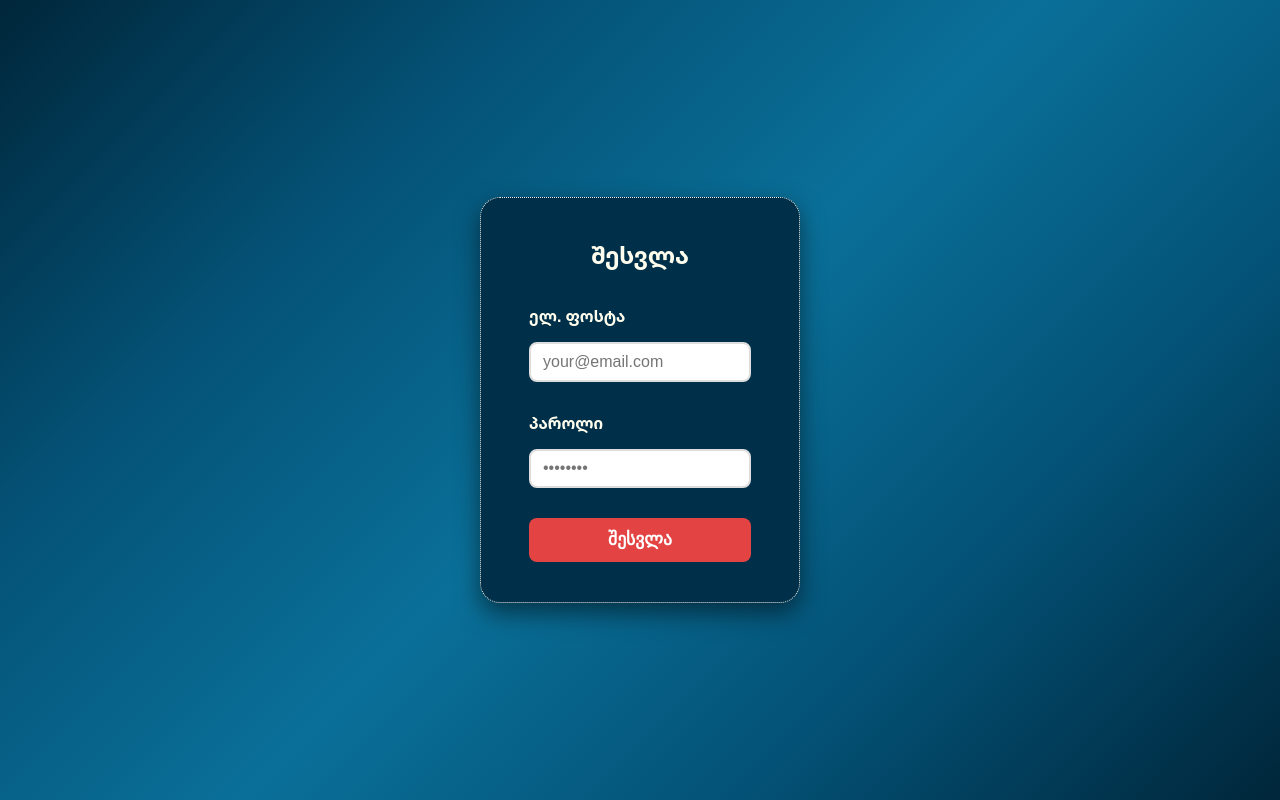
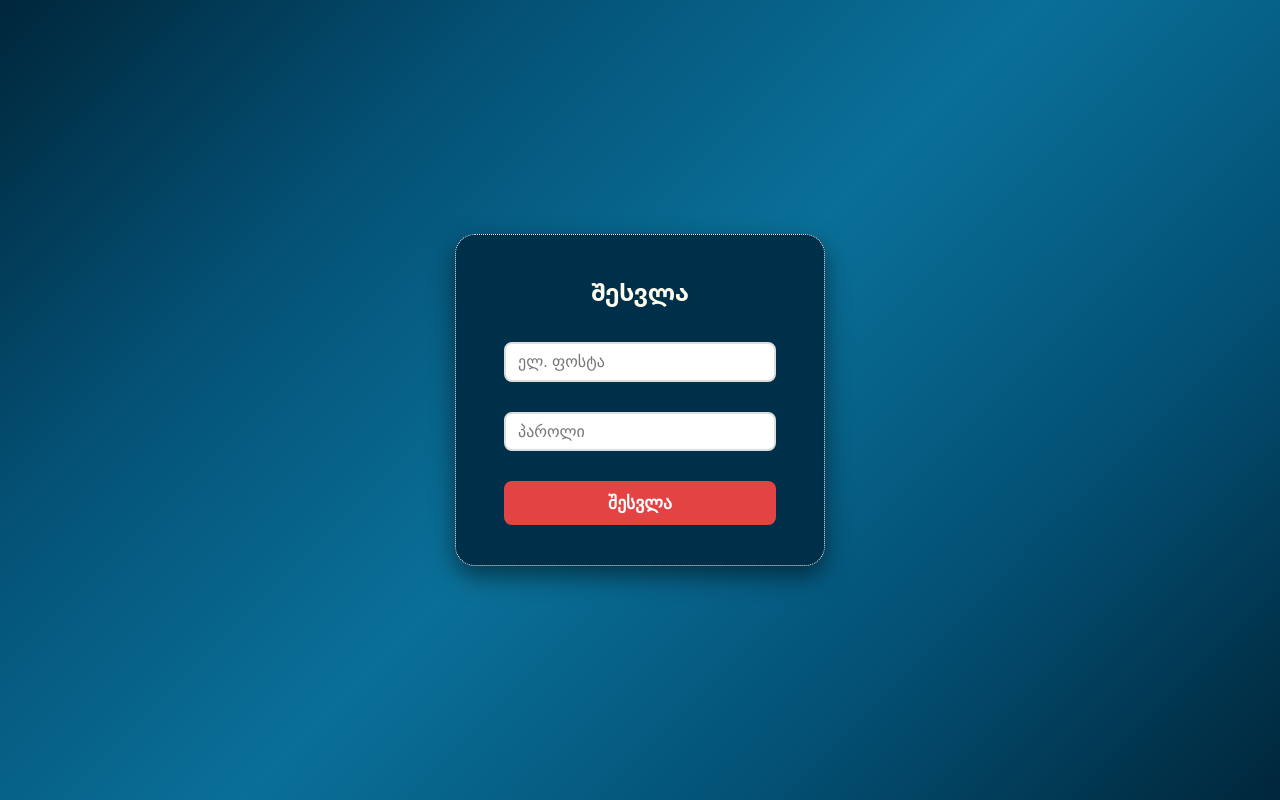
Before and after one commit to kvara11/vue-app, a Vue app: page / in a window 1280 px wide. Built offline with nearby package versions, Linux system fonts and the light colour scheme.

Commit message:
improve user state, style improves

```diff
--- a/src/App.vue
+++ b/src/App.vue
@@ -1,7 +1,7 @@
 <template>
   <main>
     <Login v-if="!isLoggedIn" />
-    <MainLayout v-else :username="user?.username" />
+    <MainLayout v-else />
   </main>
 </template>
 
@@ -13,11 +13,11 @@ import authService from './services/authService'
 import Login from './components/Login.vue'
 import MainLayout from './components/MainLayout.vue'
 
-const { user } = authService();
-console.log(user.value);
+
+const { user, initUser } = authService();
+initUser();
 
 const isLoggedIn = computed(() => user.value);
-
 
 
 if (isLoggedIn) {
--- a/src/components/EditableTable.vue
+++ b/src/components/EditableTable.vue
@@ -6,8 +6,8 @@
         <h3 v-if="props.mode === 'edit'">რედაქტირება</h3>
         <h3 v-if="props.mode === 'view'">ნახვა</h3>
 
-        <button v-if="props.mode !== 'add'" class="close-btn" @click="emit('cancel')">
-            <i class="fa fa-xmark"></i>
+        <button v-if="props.mode !== 'add'" class="action-btn" @click="emit('cancel')">
+            <i class="fa fa-times" aria-hidden="true"></i>
         </button>
     </div>
 
@@ -110,7 +110,7 @@ function handleSubmit() {
             id: Math.random().toString(16).slice(2, 6),
             name: rowData.name,
             createdAt: moment().format('YYYY-MM-DD HH:ss'),
-            createdBy: user.value?.username,
+            createdBy: user.value?.username || '',
             type: rowData.type,
             status: 'აქტიური'
         };
@@ -134,6 +134,15 @@ function handleSubmit() {
 
 
 <style scoped>
+.action-btn {
+  padding: 6px 12px;
+  border: 1px solid rgb(192, 191, 191);
+  border-radius: 4px;
+  cursor: pointer;
+  font-size: 1em;
+  color: #313131;
+  background-color: #ebeaea;
+}
 
 .header {
     display: flex;
@@ -225,7 +234,8 @@ input {
 }
 
 /* ღილაკის სტილები */
-button {
+.submit {
+    margin-left: auto;
     align-items: center;
     appearance: none;
     background-image: var(--bg-login);
@@ -249,16 +259,16 @@ button {
     font-weight: 600;
 }
 
-button:focus {
+.submit:focus {
     box-shadow: #045175 0 0 0 1.5px inset, rgba(45, 35, 66, .4) 0 2px 4px, rgba(45, 35, 66, .3) 0 7px 13px -3px, #3c4fe0 0 -3px 0 inset;
 }
 
-button:hover {
+.submit:hover {
     box-shadow: rgba(45, 35, 66, .4) 0 4px 8px, rgba(45, 35, 66, .3) 0 7px 13px -3px, #035074 0 -3px 0 inset;
     transform: translateY(-2px);
 }
 
-button:active {
+.submit:active {
     box-shadow: #00263a 0 3px 7px inset;
     transform: translateY(2px);
 }
--- a/src/components/Header.vue
+++ b/src/components/Header.vue
@@ -9,7 +9,7 @@
                 <i class="fa fa-circle" aria-hidden="true"></i>
                 <span class="time">{{ time }}</span>
             </span>
-            <span class="username"><i>{{ props.username }}</i></span>
+            <span class="username"><i>{{ user?.firstName }} {{ user?.lastName }}</i></span>
             <button class="logout-button" @click="logout"><i class="fa fa-sign-out" aria-hidden="true"></i><strong> გამოსვლა</strong></button>
         </div>
     </header>
@@ -22,11 +22,6 @@ import { ref, onMounted, onUnmounted } from 'vue';
 import moment from 'moment';
 import authService  from '../services/authService';
 
-const props = defineProps<{
-    username: {
-        type: string,
-    }
-}>();
 
 let time = ref(moment().format('HH:mm'));
 
@@ -40,7 +35,7 @@ onMounted(() => {
     });
 })
 
-const { logout } = authService();
+const { user, logout } = authService();
 
 </script>
 
--- a/src/components/Login.vue
+++ b/src/components/Login.vue
@@ -3,13 +3,9 @@
         <form @submit.prevent="handleLogin" class="login-form" novalidate>
             <h2>შესვლა</h2>
 
-            <label for="email">ელ. ფოსტა</label>
-            <input id="email" type="email" v-model="username" placeholder="your@email.com" required
-                autocomplete="username" />
+            <input id="email" type="email" v-model="username" placeholder="ელ. ფოსტა" required/>
 
-            <label for="password">პაროლი</label>
-            <input id="password" type="password" v-model="password" placeholder="••••••••" required
-                autocomplete="current-password" minlength="6" />
+            <input id="password" type="password" v-model="password" placeholder="პაროლი" required minlength="4" />
 
             <button type="submit">შესვლა</button>
 
@@ -35,6 +31,21 @@ const error = ref<string | null>(null);
 function handleLogin(): void {
 
     error.value = null
+
+    if (!username.value.trim()) {
+        error.value = 'გთხოვთ შეიყვანოთ ელ. ფოსტა';
+        return;
+    }
+
+    if (!password.value.trim()) {
+        error.value = 'გთხოვთ შეიყვანოთ პაროლი';
+        return;
+    }
+
+    if (password.value.length < 4) {
+        error.value = 'პაროლი უნდა შეიცავდეს მინიმუმ 4 სიმბოლოს';
+        return;
+    }
 
     const success = login(username.value, password.value);
 
@@ -66,7 +77,7 @@ function handleLogin(): void {
     border-radius: 20px;
     border: 1px dotted var(--secondary-color);
     box-shadow: 0 10px 25px rgba(0, 0, 0, 0.5);
-    width: 320px;
+    width: 370px;
     max-width: 100%;
     display: flex;
     flex-direction: column;
--- a/src/components/MainLayout.vue
+++ b/src/components/MainLayout.vue
@@ -2,7 +2,7 @@
   <div class="layout">
     <Sidebar />
     <div class="main-content">
-      <Header :username="props.username" />
+      <Header />
       <main class="content">
         <RouterView />
       </main>
@@ -16,12 +16,6 @@
 import Header from './Header.vue';
 import Footer from './Footer.vue';
 import Sidebar from './Sidebar.vue';
-
-const props = defineProps<{
-  username: {
-    type: string,
-  }
-}>();
 
 </script>
 
--- a/src/components/Table.vue
+++ b/src/components/Table.vue
@@ -16,15 +16,15 @@
               <i class="fa fa-eye" aria-hidden="true"></i>
             </button>
 
-            <button @click="openSendModal(row.id)" class="action-btn send" title="გადაგზავნა">
+            <button @click="openSendModal(row.id)" class="action-btn send" title="გადაგზავნა" :disabled="row.status !== 'აქტიური'">
               <i class="fa fa-paper-plane" aria-hidden="true"></i>
             </button>
 
-            <button @click="openEditModal(row)" class="action-btn edit" title="რედაქტირება">
+            <button @click="openEditModal(row)" class="action-btn edit" title="რედაქტირება" :disabled="row.status !== 'აქტიური'">
               <i class="fa fa-pencil" aria-hidden="true"></i>
             </button>
 
-            <button @click="openDeleteModal(row.id)" class="action-btn delete" title="წაშლა">
+            <button @click="openDeleteModal(row.id)" class="action-btn delete" title="წაშლა" :disabled="row.status !== 'აქტიური'">
               <i class="fa fa-trash" aria-hidden="true"></i>
             </button>
 
@@ -239,6 +239,13 @@ function confirmDelete() {
   font-size: 0.9em;
 }
 
+.action-btn:disabled {
+  background-color: #ccc;
+  color: #666;
+  cursor: not-allowed;
+  opacity: 0.6;
+}
+
 .view {
   background-color: #4CAF50;
   color: white;
@@ -251,7 +258,7 @@ function confirmDelete() {
 
 .edit {
   background-color: #ffbd07;
-  color: rgb(49, 49, 49);
+  color: #313131;
 }
 
 .delete {
--- a/src/services/authService.ts
+++ b/src/services/authService.ts
@@ -1,38 +1,48 @@
 import { ref } from 'vue';
+import type { User } from '../types';
 
 // სადემონსტრაციო მომხმარებლის მონაცემები
-const user = ref(JSON.parse(localStorage.getItem('user') || 'null'));
+const user = ref<User | null>(null);
 
 const testUser = {
   username: 'admin',
   password: 'admin',
+  firstName: 'სახელი',
+  lastName: 'გვარი',
+  role: 'admin',
 };
 
 
 function login(username: string, password: string) {
 
   if (username === testUser.username && password === testUser.password) {
-    user.value = { username };
-    localStorage.setItem('user', JSON.stringify(user.value));
+    user.value = { ...testUser };
+    sessionStorage.setItem('user', JSON.stringify(user.value));
     return true;
   }
   return false;
 }
 
+
+const initUser = () => {
+  const getUser = sessionStorage.getItem('user');
+  if (getUser) {
+    user.value = JSON.parse(getUser);
+  }
+};
+
+
 function logout() {
   user.value = null;
-  localStorage.removeItem('user');
+  sessionStorage.removeItem('user');
 }
 
-function isLoggedIn() {
-  return !!user.value;
-}
 
 export default function authService() {
   return {
     user,
     login,
-    logout,
-    isLoggedIn,
+    initUser,
+    logout
   };
 }
--- a/src/types.ts
+++ b/src/types.ts
@@ -1,6 +1,9 @@
 export interface User {
     username: string;
     password: string;
+    firstName: string;
+    lastName: string;
+    role: string;
 }
 
 
--- a/src/views/AddView.vue
+++ b/src/views/AddView.vue
@@ -1,7 +1,7 @@
 <template>
   <div class="add-view">
 
-    <AddRow class="add-row" :finalData="finalData" @row-added="handleRowAdded" :columns="columns" mode="add" />
+    <AddRow @row-added="handleRowAdded" :columns="columns" mode="add" />
     <div class="line"></div>
     <ExcelImport @rows-imported="handleExcelImport" />
 
```
